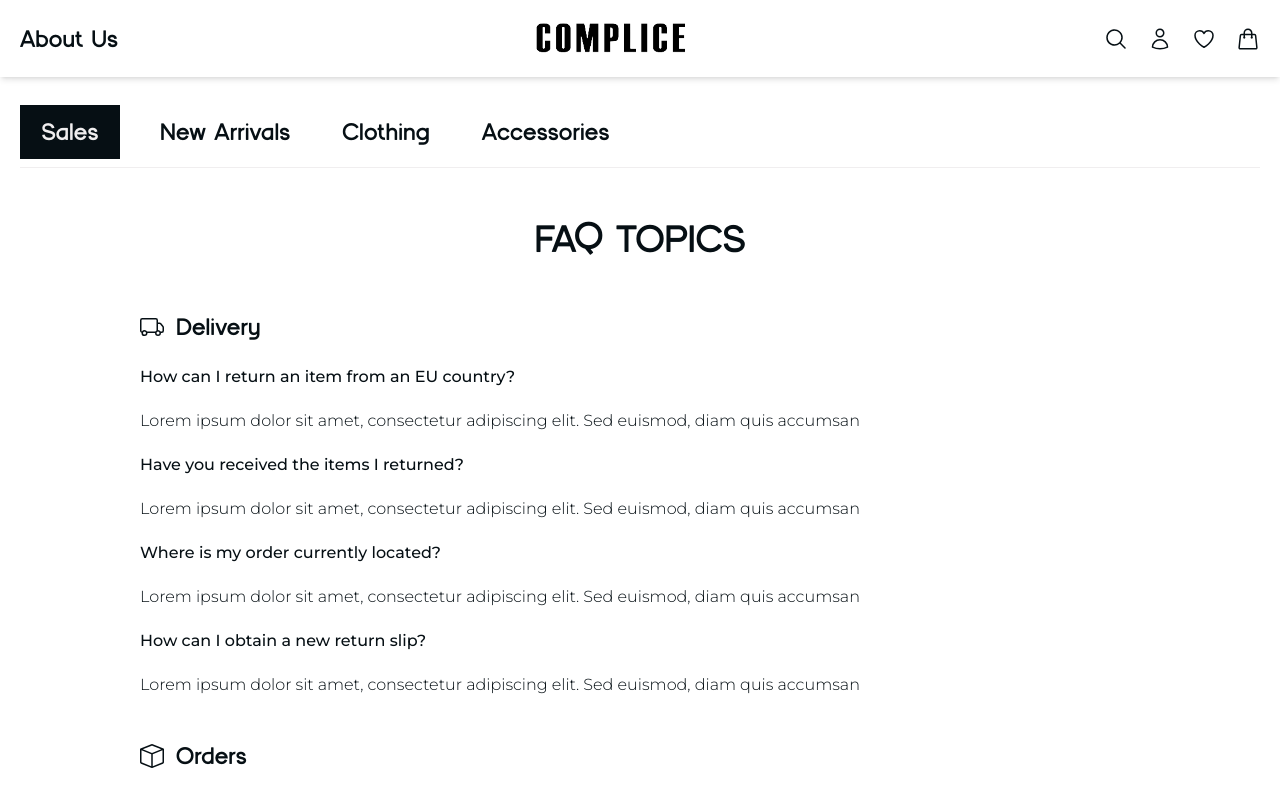
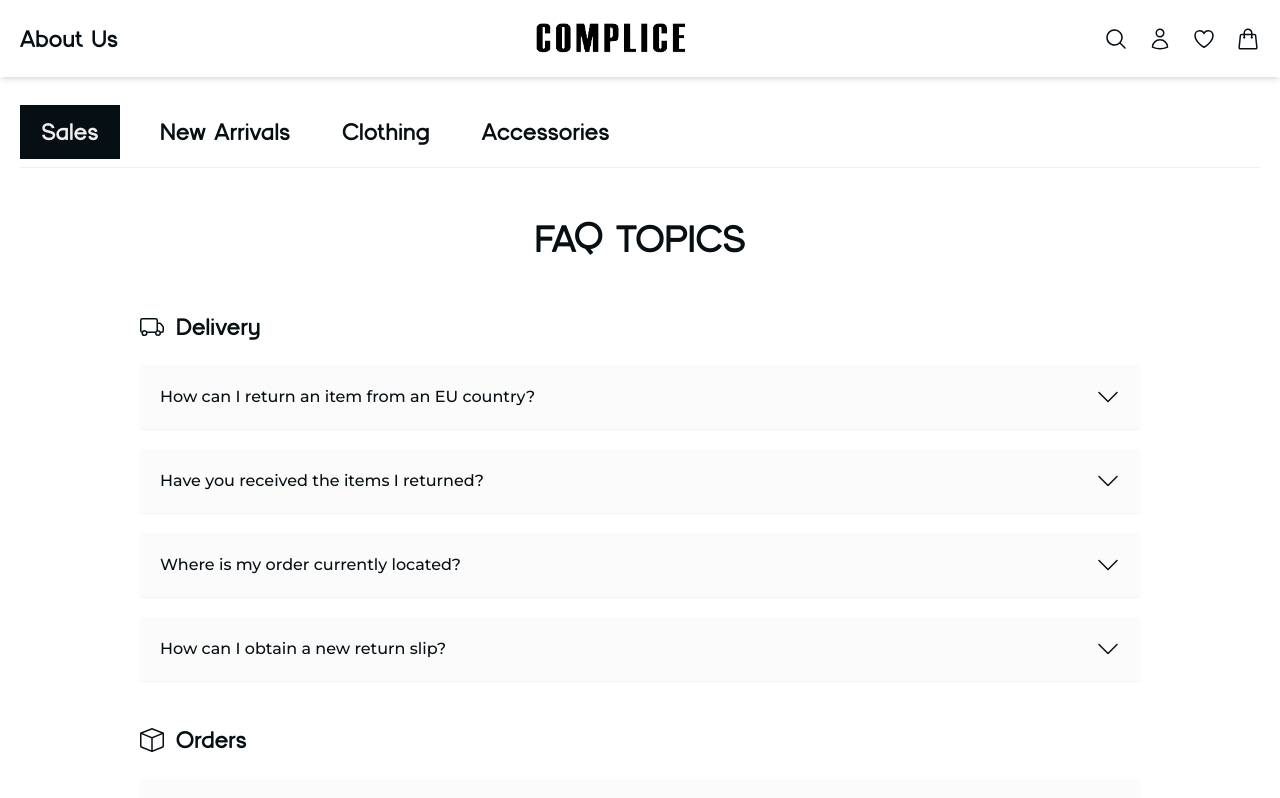
Before and after one commit to zachfotis/complice, a Next.js app: page /faq in a window 1280 px wide. Shown: the top 798 px of the page. Built offline with nearby package versions, Linux system fonts and the light colour scheme.

Commit message:
add accordion in faq

```diff
--- a/src/app/faq/page.tsx
+++ b/src/app/faq/page.tsx
@@ -3,9 +3,18 @@ import PageTemplate from '@/components/layout/PageTemplate';
 import PageBody from '@/components/layout/PageBody';
 import Categories from '@/components/layout/Categories';
 import PageTitle from '@/components/layout/PageTitle';
-import { BsBox, BsBoxArrowLeft, BsCreditCard2Back, BsGear, BsTruck } from 'react-icons/bs';
+import { BsBox, BsBoxArrowLeft, BsChevronDown, BsCreditCard2Back, BsGear, BsTruck } from 'react-icons/bs';
+import { useState } from 'react';
+import { motion } from 'framer-motion';
+
+type Expandable = {
+  category: string;
+  index: number;
+}
 
 function Page() {
+  const [expanded, setExpanded] = useState<Expandable[]>([]);
+
   return (
     <PageTemplate>
       <PageBody>
@@ -20,10 +29,30 @@ function Page() {
                 <h1 className="text-h3 font-custom">{ category.category }</h1>
               </div>
               <div className="w-full flex flex-col items-start justify-start gap-5">
-                { category.questions.map((question, index) => (
-                  <div key={ index } className="w-full flex flex-col items-start justify-start gap-5">
-                    <h1 className="text-base font-medium">{ question.question }</h1>
-                    <p className="text-base font-light">{ question.answer }</p>
+                { category.questions.map((question, index2) => (
+                  <div key={ index2 } className="w-full flex flex-col items-start justify-start gap-5">
+                    <div className="w-full flex justify-between items-center bg-[#FBFBFB] p-5 cursor-pointer shadow-sm rounded-sm"
+                      onClick={ () => {
+                        if (expanded.some((item) => item.category === category.category && item.index === index2)) {
+                          setExpanded(expanded.filter((item) => item.category !== category.category || item.index !== index2));
+                        } else {
+                          const newExpanded = expanded.filter((item) => item.category !== category.category);
+                          setExpanded([...newExpanded, { category: category.category, index: index2 }]);
+                        }
+                      } }
+
+                    >
+                      <h1 className="text-base font-medium">{ question.question }</h1>
+                      <BsChevronDown className="text-2xl" />
+                    </div>
+                    { expanded.some((item) => item.category === category.category && item.index === index2) && (
+                      <motion.p
+                        initial={ { height: 0 } }
+                        animate={ { height: 'auto' } }
+                        transition={ { duration: 0.3 } }
+                        exit={ { height: 0 } }
+                        className="text-base font-light px-5 overflow-hidden">{ question.answer }</motion.p>
+                    ) }
                   </div>
                 )) }
               </div>
```
